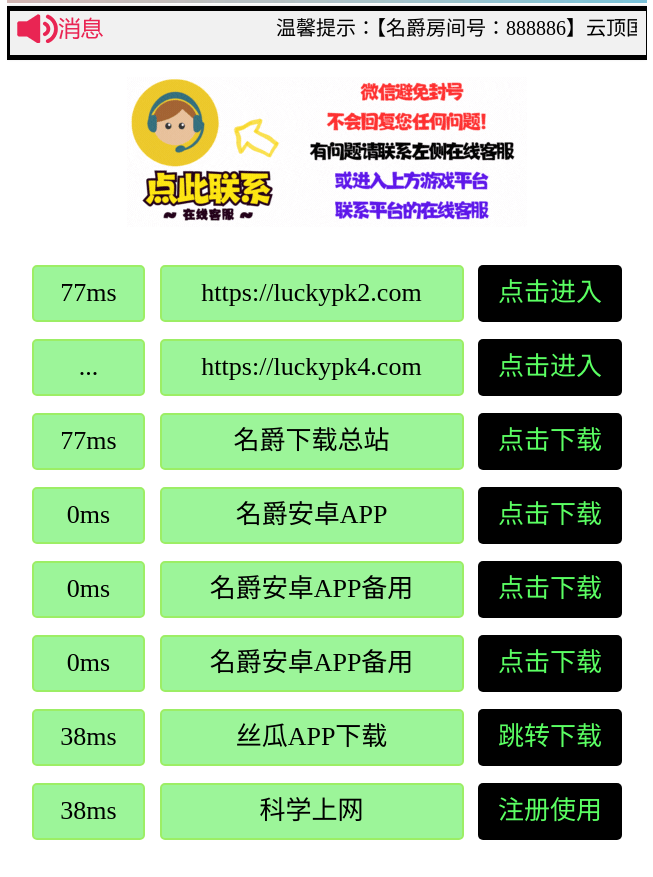
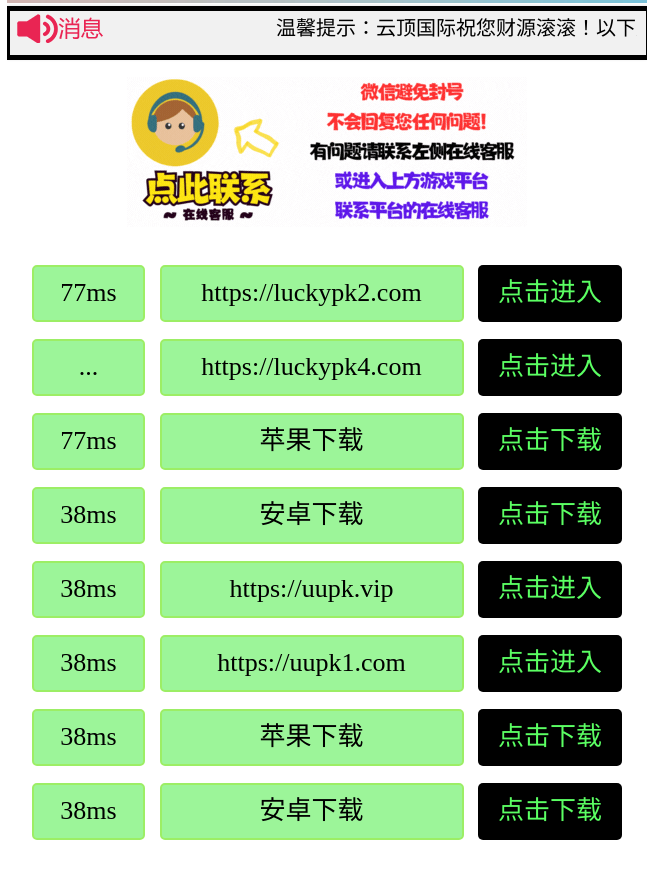
Before and after one commit to aonepass/github_html, a plain HTML site: page index.html in a window 1280 px wide. Shown: the part 596-1473 px from the top of the page, without its empty margins (313-966 px from the left). Drawn offline with Linux system fonts and the light colour scheme.

Commit message:
Update index.html

```diff
--- a/index.html
+++ b/index.html
@@ -43,8 +43,8 @@
         <div class="newin">
           <div class="lunleft">
             <ul style="left: 459px;">
-                            <li>温馨提示：【名爵房间号：888886】云顶国际祝您财源滚滚！以下是下载地址【申请房间可找网页在线客服审核通过】!!</li>
-                            <li>温馨提示：【名爵房间号：888886】云顶国际祝您财源滚滚！以下是下载地址【申请房间可找网页在线客服审核通过】!!</li>
+              <li>温馨提示：云顶国际祝您财源滚滚！以下是下载地址!!</li>
+              <!-- <li>温馨提示：【名爵房间号：888886】云顶国际祝您财源滚滚！以下是下载地址【申请房间可找网页在线客服审核通过】!!</li> -->
             </ul>
           </div>
         </div>
@@ -66,50 +66,58 @@
         <div class="miaoinpt miaoinpt2">https://luckypk2.com</div>
         <!-- 进入链接 -->
         <a href="https://luckypk2.com" target="_blank" class="dw">点击进入</a>
-                <span style="display: none;"><em>0.077秒</em></span></li>
+        <span style="display: none;"><em>0.077秒</em></span>
+      </li>
 
       <li>
         <div class="miaoinpt miaoinpt1">...</div>
         <div class="miaoinpt miaoinpt2">https://luckypk4.com</div>
         <!-- 进入链接 -->
         <a href="https://luckypk4.com" target="_blank" class="dw">点击进入</a>
-                <span style="display: none;"><em>0.077秒</em></span></li>
+        <span style="display: none;"><em>0.077秒</em></span>
+      </li>
       <li>
         <div class="miaoinpt miaoinpt1">77ms</div>
-                <div class="miaoinpt miaoinpt2">名爵下载总站</div>
+        <div class="miaoinpt miaoinpt2">苹果下载</div>
         <!-- 进入链接 -->
-                <a href="https://www.mj98.app/" target="_blank" class="dw">点击下载</a>
-                <span style="display: none;"><em>0.077秒</em></span></li>
+        <a href="https://u06efov.z316o.com/04f00jva" target="_blank" class="dw">点击下载</a>
+        <span style="display: none;"><em>0.077秒</em></span>
+      </li>
       <li>
         <div class="miaoinpt miaoinpt1">38ms</div>
-                <div class="miaoinpt miaoinpt2">名爵安卓APP</div>
+        <div class="miaoinpt miaoinpt2">安卓下载</div>
         <!-- 进入链接 -->
-                <a href="tzmjxz.html" target="_blank" class="dw">点击下载</a>
-                <span style="display: none;"><em>0.038秒</em></span></li>
+        <a href="https://l03v5y.f2m9v7.com/LuckyPoker.apk" target="_blank" class="dw">点击下载</a>
+        <span style="display: none;"><em>0.038秒</em></span>
+      </li>
       <li>
         <div class="miaoinpt miaoinpt1">38ms</div>
-                <div class="miaoinpt miaoinpt2">名爵安卓APP备用</div>
+        <div class="miaoinpt miaoinpt2">https://uupk.vip</div>
         <!-- 进入链接 -->
-                <a href="tzmjxz.html" target="_blank" class="dw">点击下载</a>
-                <span style="display: none;"><em>0.038秒</em></span></li>
+        <a href="https://uupk.vip" target="_blank" class="dw">点击进入</a>
+        <span style="display: none;"><em>0.038秒</em></span>
+      </li>
       <li>
         <div class="miaoinpt miaoinpt1">38ms</div>
-                <div class="miaoinpt miaoinpt2">名爵安卓APP备用</div>
+        <div class="miaoinpt miaoinpt2">https://uupk1.com</div>
         <!-- 进入链接 -->
-                <a href="tzmjxz.html" target="_blank" class="dw">点击下载</a>
-                <span style="display: none;"><em>0.038秒</em></span></li>
+        <a href="https://uupk1.com" target="_blank" class="dw">点击进入</a>
+        <span style="display: none;"><em>0.038秒</em></span>
+      </li>
       <li>
         <div class="miaoinpt miaoinpt1">38ms</div>
-                <div class="miaoinpt miaoinpt2">丝瓜APP下载</div>
+        <div class="miaoinpt miaoinpt2">苹果下载</div>
         <!-- 进入链接 -->
-                <a href="https://ya.cn" target="_blank" class="dw">跳转下载</a>
-                <span style="display: none;"><em>0.038秒</em></span></li>
+        <a href="hhttps://lfyxq2.wmj75.com/0x800bl1" target="_blank" class="dw">点击下载</a>
+        <span style="display: none;"><em>0.038秒</em></span>
+      </li>
       <li>
         <div class="miaoinpt miaoinpt1">38ms</div>
-                <div class="miaoinpt miaoinpt2">科学上网</div>
+        <div class="miaoinpt miaoinpt2">安卓下载</div>
         <!-- 进入链接 -->
-                <a href="https://sakura-cat1.com/register?code=VOJwbR0v" target="_blank" class="dw">注册使用</a>
-                <span style="display: none;"><em>0.038秒</em></span></li>
+        <a href="https://am13s0.f2m9v7.com/UUPoker.apk" target="_blank" class="dw">点击下载</a>
+        <span style="display: none;"><em>0.038秒</em></span>
+      </li>
 
 
     </ul>
```
Lines whose indentation alone changed are shown as unchanged.
